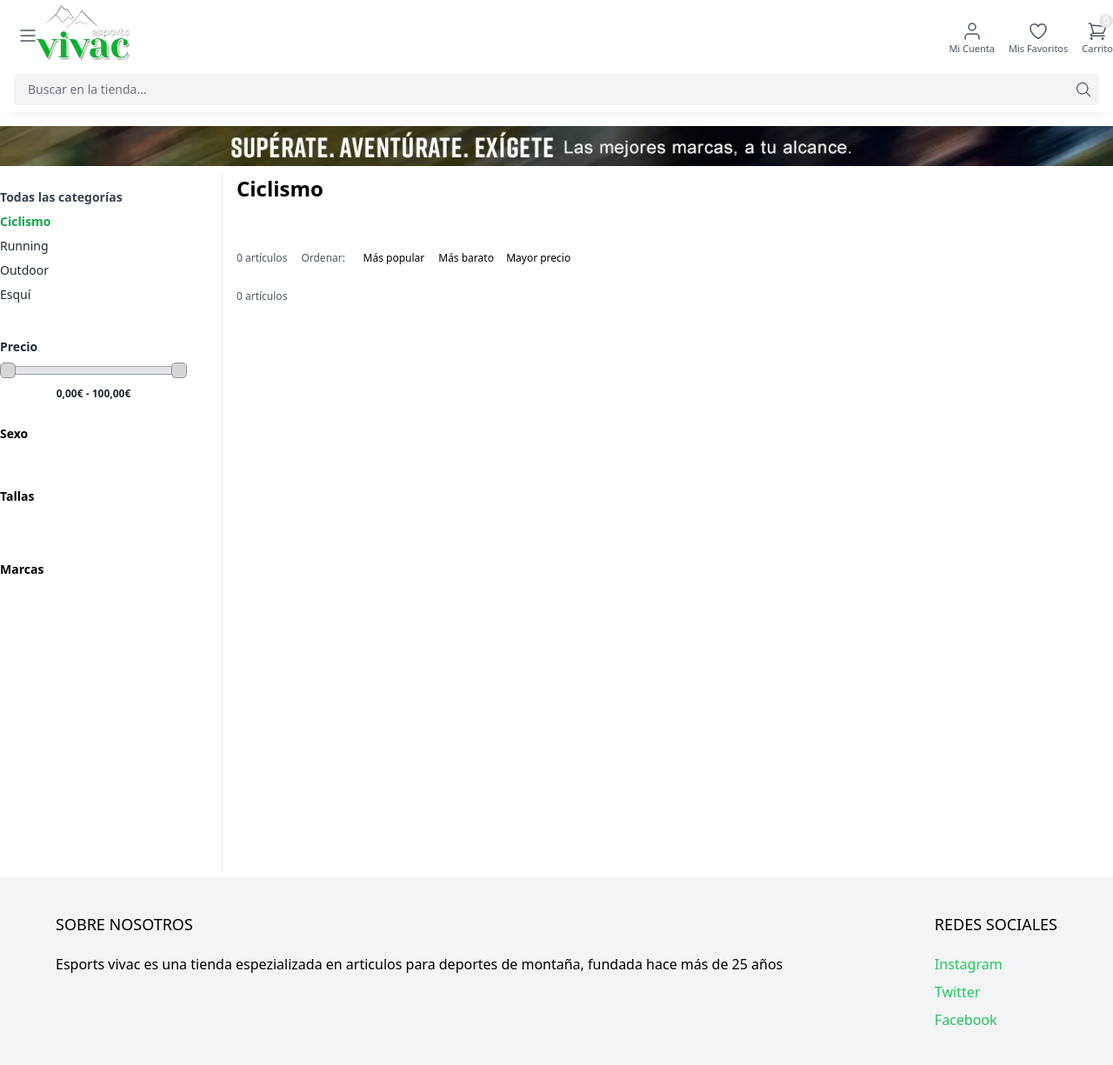
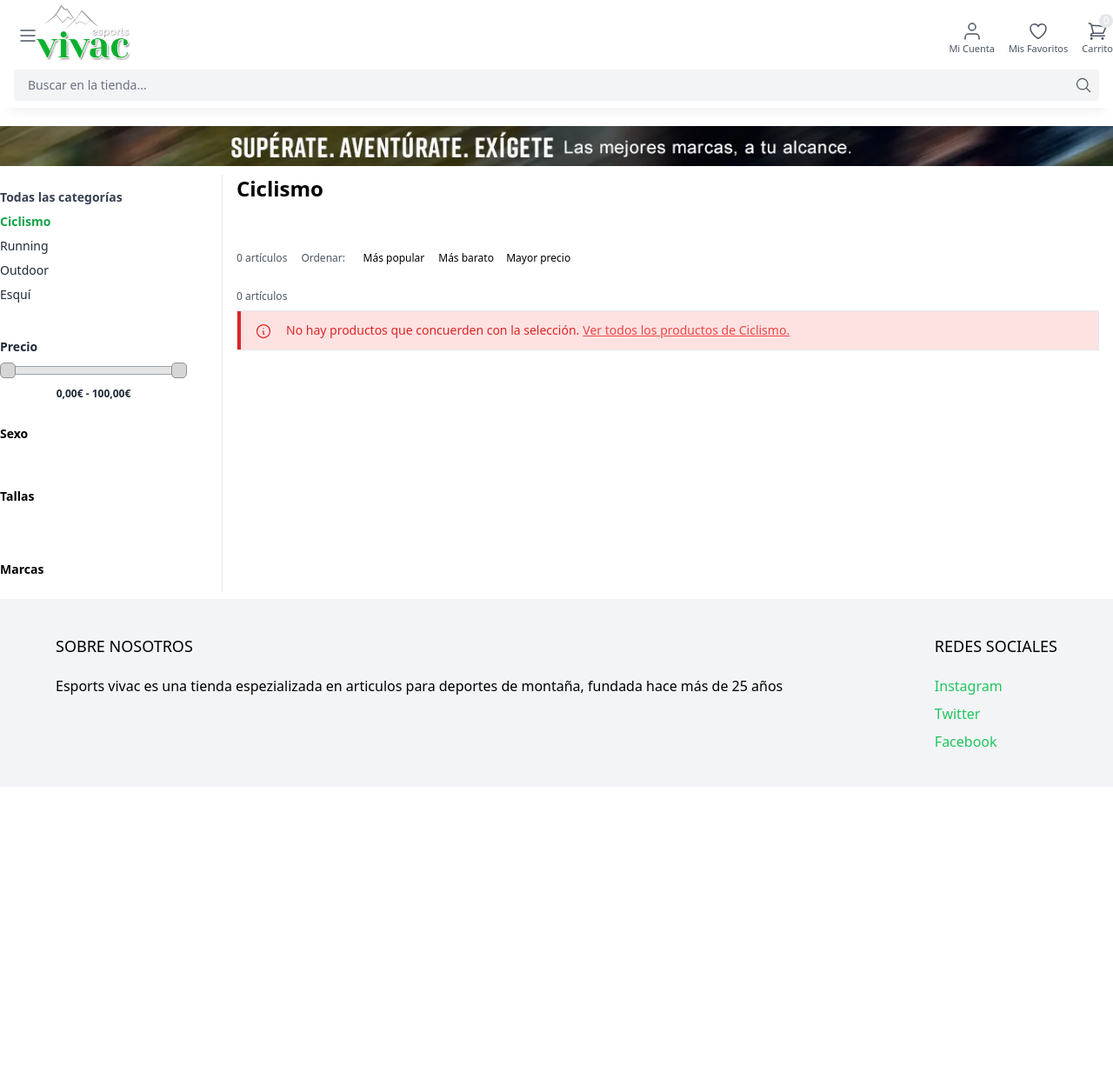
Before and after one commit to Edscon/Vivac, a Django app: a page that uses core/templates/core/base.html in a window 1280 px wide. Shown: the part 33-1258 px from the top of the page at 87% size. After the commit the page ends 892 px from the top, so only its background shows below. Run offline with Django 4.2, Linux system fonts and the light colour scheme; data comes from the database, SQL or seed files in the repository; both versions use the stored data as it was after the commit; some libraries are stand-ins or nearby versions.

Commit message:
First commit

```diff
--- a/core/templates/core/base.html
+++ b/core/templates/core/base.html
@@ -33,7 +33,7 @@
 
         {% include 'core/partials/menu_mobile.html' %}
 
-        <nav class="navbar scroll-up fixed top-0 z-30 max-[1300px]:mt-8 bg-white w-full min-[1300px]:relative">
+        <nav class="navbar scroll-up fixed top-0 z-40 max-[1300px]:mt-8 bg-white w-full min-[1300px]:relative">
 
             <div class="max-w-screen-xl mx-auto px-6 mb-2 xl:px-0 flex items-center justify-between">
 
--- a/core/templates/core/partials/menus_shop.html
+++ b/core/templates/core/partials/menus_shop.html
@@ -3,7 +3,7 @@
     <div class="w-screen h-full bg-gray-100 opacity-60 z-0" onclick="menu_categorys_mobile()"></div>
 
     <div
-        class="menu-categorys-mobile-l w-[80%] min-[360px]:min-w-[300px] min-[440px]:w-[50%] h-full absolute flex z-10 top-0 right-0 border-l">
+        class="menu-categorys-mobile-l w-[85%] min-[360px]:min-w-[300px] min-[440px]:w-[50%] h-full absolute flex z-10 top-0 right-0 border-l">
 
         <div class="bg-white h-full w-full">
             <button type="button" title="menu-movile-logo" class="absolute right-5 top-5"
@@ -33,7 +33,7 @@
     <div class="w-screen h-full bg-gray-100 opacity-60 z-0" onclick="menu_orden_mobile()"></div>
 
     <div
-        class="menu-orden-mobile-l w-[80%] min-[360px]:min-w-[300px] min-[440px]:w-[50%] h-full absolute flex z-10 top-0 right-0 border-l">
+        class="menu-orden-mobile-l w-[85%] min-[360px]:min-w-[300px] min-[440px]:w-[50%] h-full absolute flex z-10 top-0 right-0 border-l">
 
         <div class="bg-white h-full w-full">
             <button type="button" title="menu-movile-logo" class="absolute right-5 top-5"
@@ -71,7 +71,7 @@
     <div class="w-screen h-full bg-gray-100 opacity-60 z-0" onclick="menu_filtro_mobile()"></div>
 
     <div
-        class="menu-filtro-mobile-l w-[80%] min-[360px]:min-w-[300px] min-[440px]:w-[50%] h-full absolute flex z-10 top-0 right-0 border-l">
+        class="menu-filtro-mobile-l w-[85%] min-[360px]:min-w-[300px] min-[440px]:w-[50%] h-full absolute flex z-10 top-0 right-0 border-l">
 
         <div class="bg-white h-full w-full">
             <button type="button" title="menu-movile-logo" class="absolute right-5 top-5"
--- a/core/templates/core/partials/scripts.html
+++ b/core/templates/core/partials/scripts.html
@@ -22,11 +22,15 @@
         if ((currentScroll < lastScroll && nav.classList.contains('scroll-down') && (nscrollup == nscrollupuntil)) || (currentScroll < 170))  {
             nav.classList.add('scroll-up');
             nav.classList.remove('scroll-down');
+            nav.classList.add('max-[1300px]:mt-8');
+            nav.classList.remove('max-[1300px]:mt-0');
         }
 
         if (currentScroll > lastScroll && nav.classList.contains('scroll-up') && (currentScroll > 170) ) {
             nav.classList.remove('scroll-up');
             nav.classList.add('scroll-down');
+            nav.classList.remove('max-[1300px]:mt-8');
+            nav.classList.add('max-[1300px]:mt-0');
         }
 
         if ((currentScroll < lastScroll && nav2.classList.contains('scroll-down-busca') && (nscrollup == nscrollupuntil)) || (currentScroll < 170)) {
--- a/core/templates/core/partials/styles.html
+++ b/core/templates/core/partials/styles.html
@@ -18,10 +18,10 @@
         transition: all 200ms ease-in-out;
     }
     .scroll-down-busca{
-        margin-top: 65px;
+        margin-top: 30px;
     }
     .scroll-up-busca{
-        margin-top: 110px;
+        margin-top: 105px;
     }
 
     .dropdown-menu .drop{
--- a/core/templates/core/shop.html
+++ b/core/templates/core/shop.html
@@ -39,7 +39,7 @@
         <img src="{% static 'img/banner_mb.png' %}" class="object-cover" >
     </div>
 
-    <div class="mt-2 flex flex-wrap min-h-screen">
+    <div class="mt-2 flex flex-wrap min-h-[300px]">
         <div class="hidden lg:block w-[20%] border-r pr-10">
 
             <ul class="space-y-2 text-sm mt-4">
@@ -243,6 +243,25 @@
             <div class="flex text-xs mt-5">
                 <p>{{products.count}} artículos</p>
             </div>
+            {% if products.count == 0 %}
+            <div class="text-sm relative border flex px-14 w-full py-3 bg-red-100 mt-2">
+                <div class="absolute left-0 top-0 h-full w-[4px] bg-red-600"></div>
+                <svg class="h-5 w-5 text-red-600 absolute top-[13px] left-5"  fill="none" viewBox="0 0 24 24" stroke="currentColor">
+                    <path stroke-linecap="round" stroke-linejoin="round" stroke-width="1.5" d="M13 16h-1v-4h-1m1-4h.01M21 12a9 9 0 11-18 0 9 9 0 0118 0z"/>
+                </svg>
+                <div class="text-red-600 flex flex-wrap space-x-1">
+                    <p>No hay productos que concuerden con la selección.</p>
+                    {% for category in categories %}
+                    {% if category.slug == active_category %}
+                    <a href="{% url 'shop' %}?category={{ category.slug }}" class="text-red-500 hover:text-red-600 underline">Ver todos los productos de {{category.nombre}}.</a>
+                    {% endif %}
+                    {% endfor %}
+                    {% if active_category == '' %}
+                    <a href="{% url 'shop' %}" class="text-red-500 hover:text-red-600 underline">Ver todos los productos de la tienda.</a>
+                    {% endif %}
+                </div>
+            </div>
+            {% endif %}
         </div>
     </div>
 </div>
```
Also changed, not shown: db.sqlite3.
